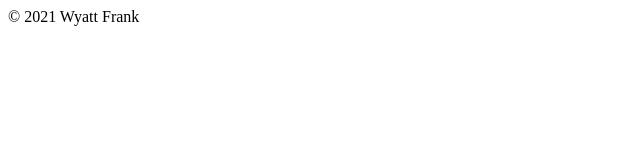
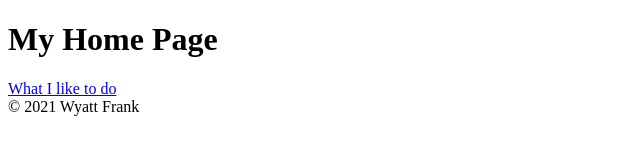
Before and after one commit to 11Wyatt11/11wyatt11.github.io, a plain HTML site: page index.html in a window 1280 px wide. Shown: the whole page, without its empty margins (0-640 px from the left). Drawn offline with Linux system fonts and the light colour scheme.

Commit message:
Update index.html

```diff
--- a/index.html
+++ b/index.html
@@ -6,6 +6,10 @@
 	<script type="text/javascript" src="index.js"></script> -->
 </head>
 <body id="body">
+	<header>
+			<h1>My Home Page</h1>
+			<a href="test.html">What I like to do</a>
+		</header>
 		<footer>&copy; 2021 Wyatt Frank</footer>
 	</div>
 </body>
```
